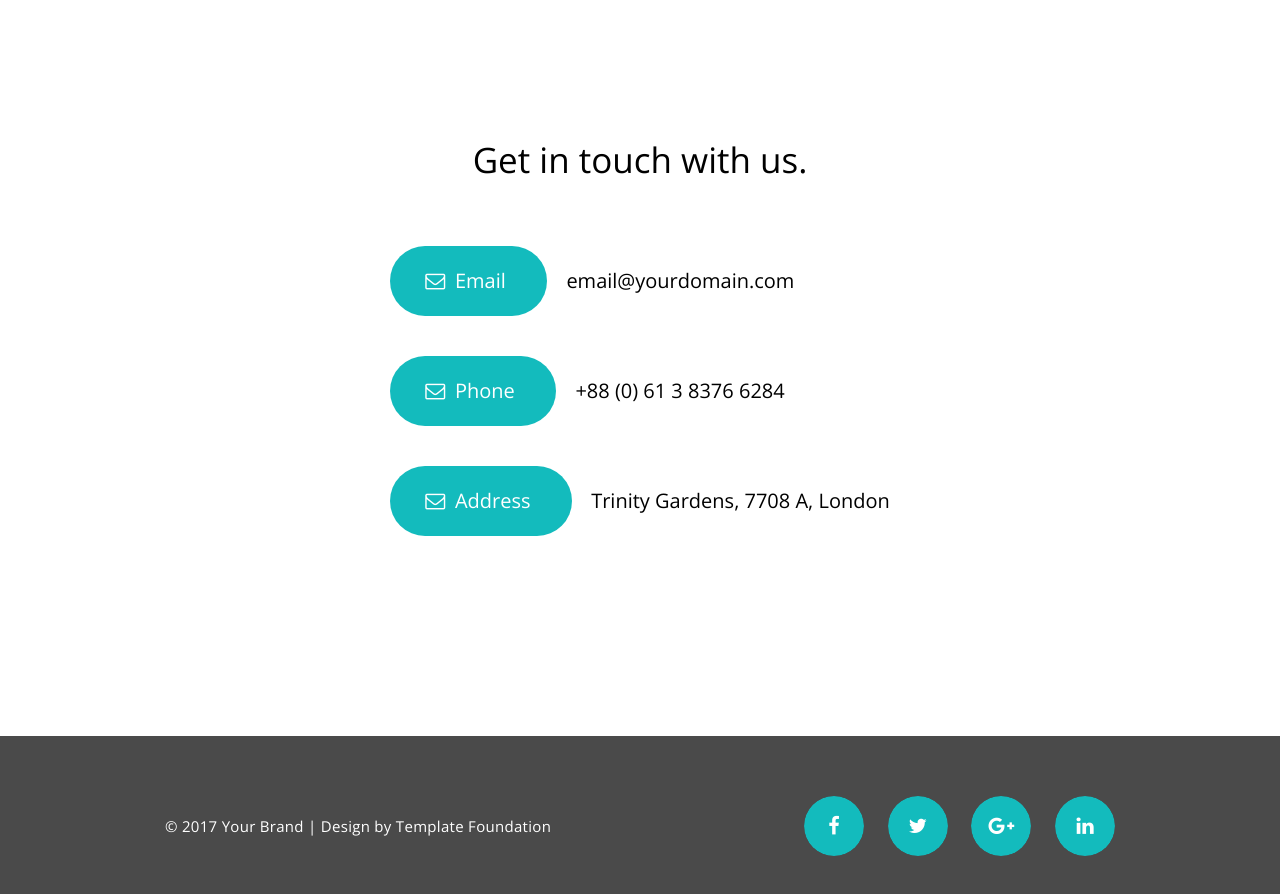
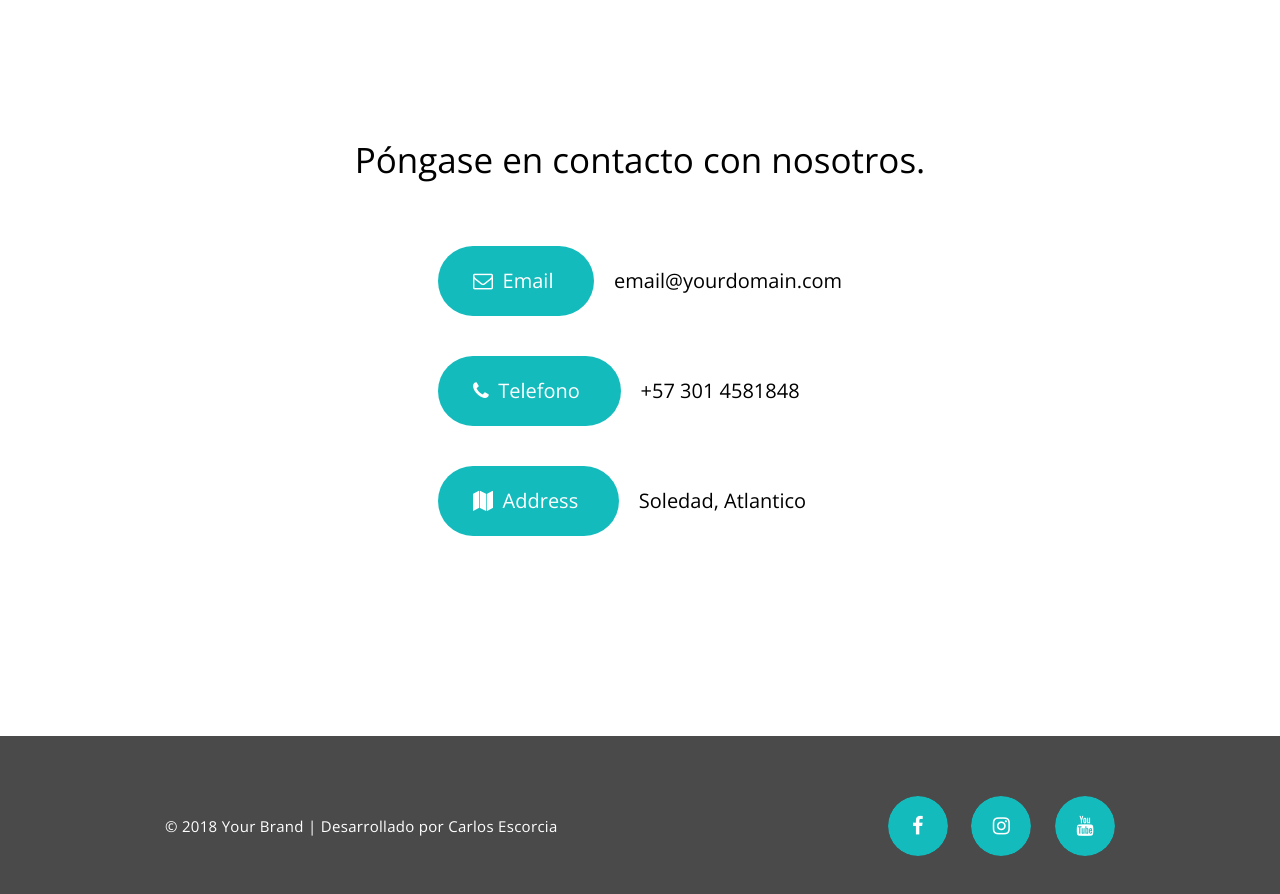
Before and after one commit to CarlosPolo019/tourcultura, a plain HTML site: page index.html in a window 1280 px wide. Shown: the part 4640-5534 px from the top of the page. Drawn offline with nearby package versions, Linux system fonts and the light colour scheme.

Commit message:
Redes sociales

```diff
--- a/index.html
+++ b/index.html
@@ -744,7 +744,7 @@
             <div class="container-fluid text-center">
 
 
-                <h3 class="headline scroll-animated-from-bottom">Get in touch with us.</h3>
+                <h3 class="headline scroll-animated-from-bottom">Póngase en contacto con nosotros.</h3>
 
 
                 <!-- CONTACT LIST -->
@@ -779,14 +779,14 @@
                         <!-- CONTACT TYPE -->
                         <div class="contact-type">
 
-                            <i class="fa fa-envelope-o" aria-hidden="true"></i>
-                            <h6>Phone</h6>
+                            <i class="fa fa-phone" aria-hidden="true"></i>
+                            <h6>Telefono</h6>
 
                         </div>
                         <!-- /CONTACT TYPE -->
 
 
-                        <h6>+88 (0) 61 3 8376 6284</h6>
+                        <h6>+57 301 4581848 </h6>
 
 
                     </li>
@@ -800,14 +800,14 @@
                         <!-- CONTACT TYPE -->
                         <div class="contact-type">
 
-                            <i class="fa fa-envelope-o" aria-hidden="true"></i>
+                            <i class="fa fa-map" aria-hidden="true"></i>
                             <h6>Address</h6>
 
                         </div>
                         <!-- /CONTACT TYPE -->
 
 
-                        <h6>Trinity Gardens, 7708 A, London</h6>
+                        <h6>Soledad, Atlantico</h6>
 
 
                     </li>
@@ -842,7 +842,7 @@
                     <!-- COLUMN -->
                     <div class="col-sm-6 scroll-animated-from-bottom text-left">
 
-                        <p>© 2017 Your Brand | Design by <a href="https://templatefoundation.com">Template Foundation</a></p>
+                        <p>© 2018 Your Brand | Desarrollado por <a href="https://www.instagram.com/carlospolo019/">Carlos Escorcia</a></p>
 
                     </div>
                     <!-- /COLUMN -->
@@ -856,12 +856,9 @@
                         <ul class="social-icons">
 
 
-                            <li><a href="#"><i class="fa fa-facebook" aria-hidden="true"></i></a></li>
-                            <li><a href="#"><i class="fa fa-twitter" aria-hidden="true"></i></a></li>
-                            <li><a href="#"><i class="fa fa-google-plus" aria-hidden="true"></i></a></li>
-                            <li><a href="#"><i class="fa fa-linkedin" aria-hidden="true"></i></a></li>
-
-
+                            <li><a target="_blank" href="https://www.facebook.com/profile.php?id=100010654601172"><i class="fa fa-facebook" aria-hidden="true"></i></a></li>
+                            <li><a target="_blank" href="https://www.instagram.com/tourcultura/"><i class="fa fa-instagram" aria-hidden="true"></i></a></li>
+                            <li><a href="https://www.youtube.com/channel/UCB9oT__bHSJ1QEdR5P_sgPQ"><i class="fa fa-youtube" aria-hidden="true"></i></a></li>
                         </ul>
                         <!-- /SOCIAL ICONS -->
 
```
